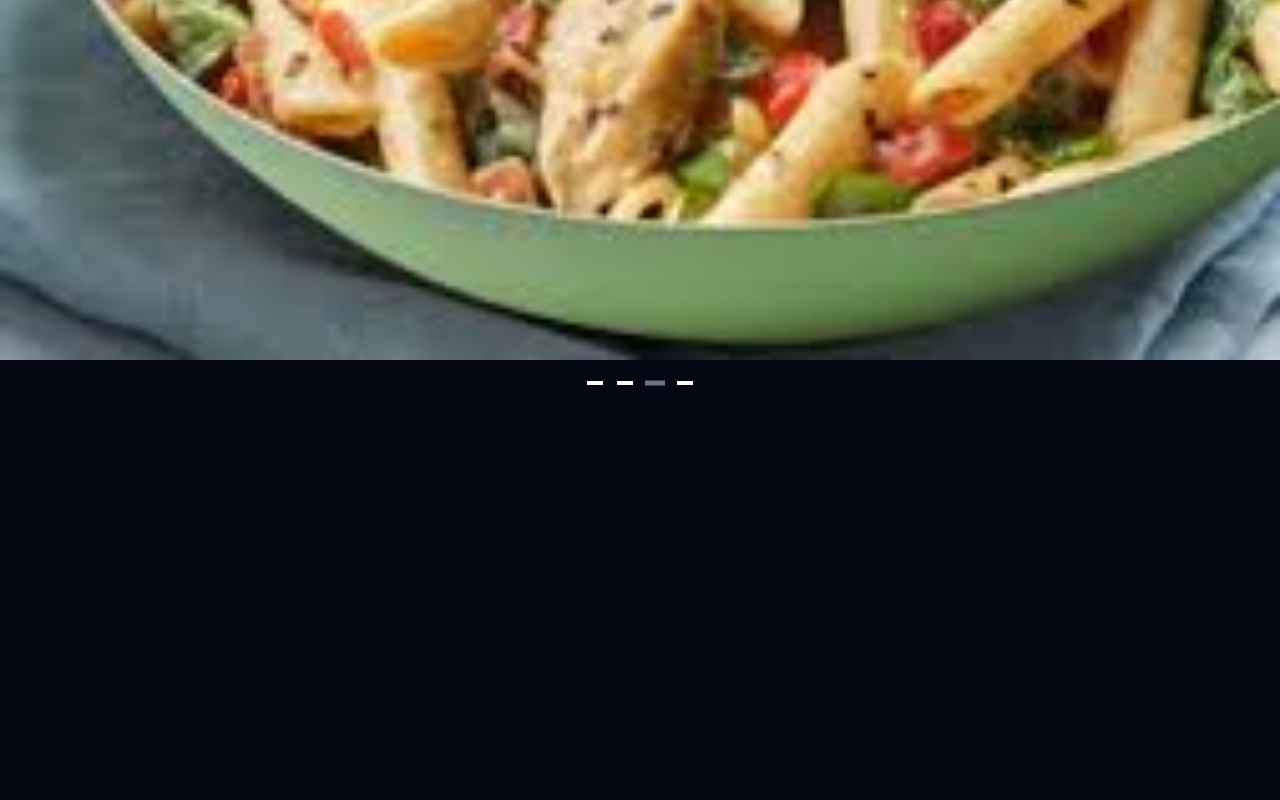
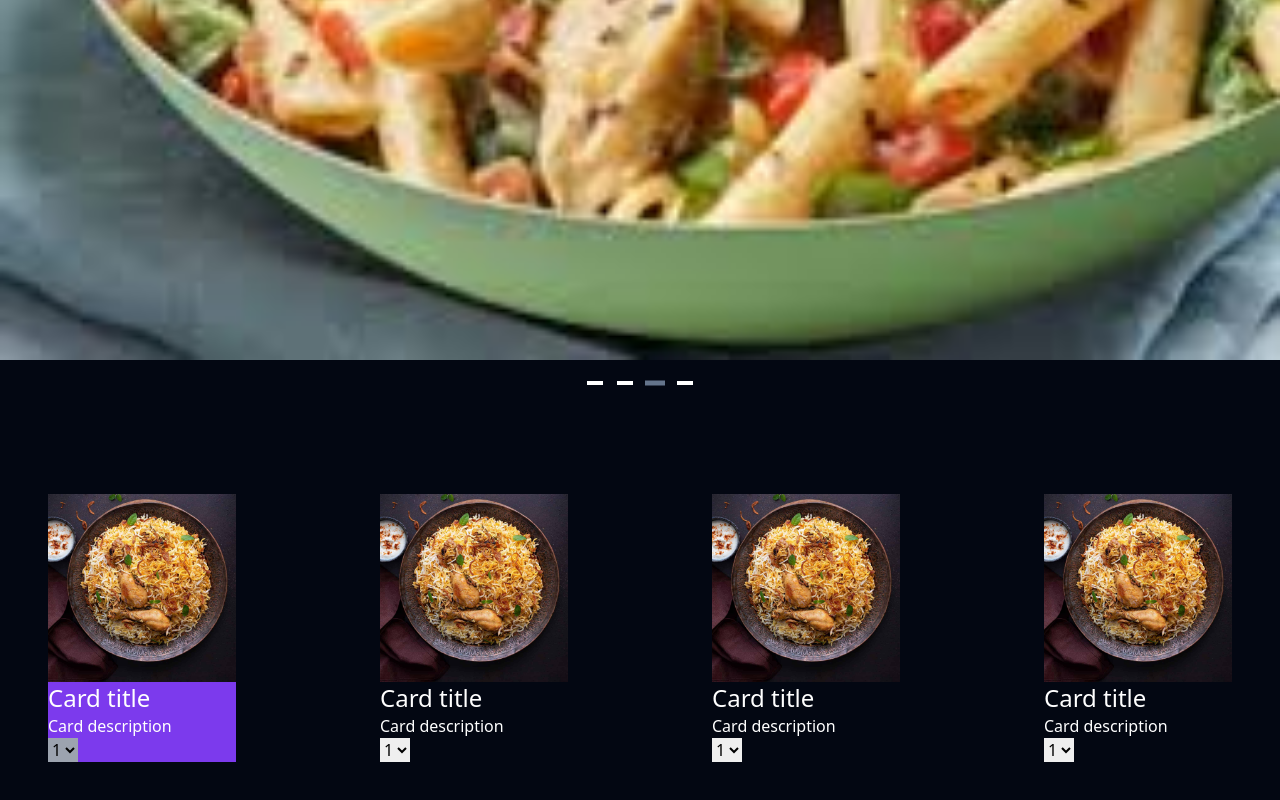
Before and after one commit to rpghost7/FoodWebApp, a React (Create React App) app: page / in a window 1280 px wide. Shown: the part 844-1644 px from the top of the page. Before the commit the page ends 1235 px from the top, so only its background shows below. Built offline with nearby package versions, Linux system fonts and the light colour scheme.

Commit message:
making cards for the site

```diff
--- /dev/null
+++ b/src/Card.js
@@ -0,0 +1,66 @@
+import React from 'react'
+import chicken from './Chicken-Biryani-Recipe.jpg'
+export default function Card() {
+  return (
+    <>
+    <div className='flex flex-row h-auto w-full mt-32 px-12 pb-10 '>
+        <div className='w-full h-full bg-violet-600'>
+            <img className='w-full object-fill' src={chicken} alt='chickenBiryani'/>
+            <p className='text-white text-2xl'>Card title</p>
+            <p className='text-white'>Card description</p>
+            <select className='bg-gray-400'>
+            {Array.from({ length: 9 }, (_, index) => {
+              return (
+                <option className='hover:bg-gray-200' key={index + 1} value={index + 1}>
+                  {index + 1}
+                </option>
+              );
+            })}
+            </select>
+        </div>
+        <div className='w-full h-full mx-36'>
+            <img className='w-full object-fill' src={chicken} alt='chickenBiryani'/>
+            <p className='text-white text-2xl'>Card title</p>
+            <p className='text-white'>Card description</p>
+            <select>
+            {Array.from({ length: 9 }, (_, index) => {
+              return (
+                <option key={index + 1} value={index + 1}>
+                  {index + 1}
+                </option>
+              );
+            })}
+            </select>
+        </div>
+        <div className='w-full h-full mr-36'>
+            <img className='w-full object-fill' src={chicken} alt='chickenBiryani'/>
+            <p className='text-white text-2xl'>Card title</p>
+            <p className='text-white '>Card description</p>
+            <select>
+            {Array.from({ length: 9 }, (_, index) => {
+              return (
+                <option key={index + 1} value={index + 1}>
+                  {index + 1}
+                </option>
+              );
+            })}
+            </select>
+        </div>
+        <div className='w-full h-full'>
+            <img className='w-full object-fill' src={chicken} alt='chickenBiryani'/>
+            <p className='text-white text-2xl'>Card title</p>
+            <p className='text-white'>Card description</p>
+            <select>
+            {Array.from({ length: 9 }, (_, index) => {
+              return (
+                <option key={index + 1} value={index + 1}>
+                  {index + 1}
+                </option>
+              );
+            })}
+            </select>
+        </div>
+    </div>
+    </>
+  )
+}
--- a/src/Home.js
+++ b/src/Home.js
@@ -1,5 +1,6 @@
 import React from 'react'
 import SimpleSlider from './SimpleSlider';
+import Card from './Card';
 
 
 
@@ -9,6 +10,7 @@ export default function Home() {
     <>
 
     <SimpleSlider></SimpleSlider>
+    <Card></Card>
     </>
   );
 }
```
